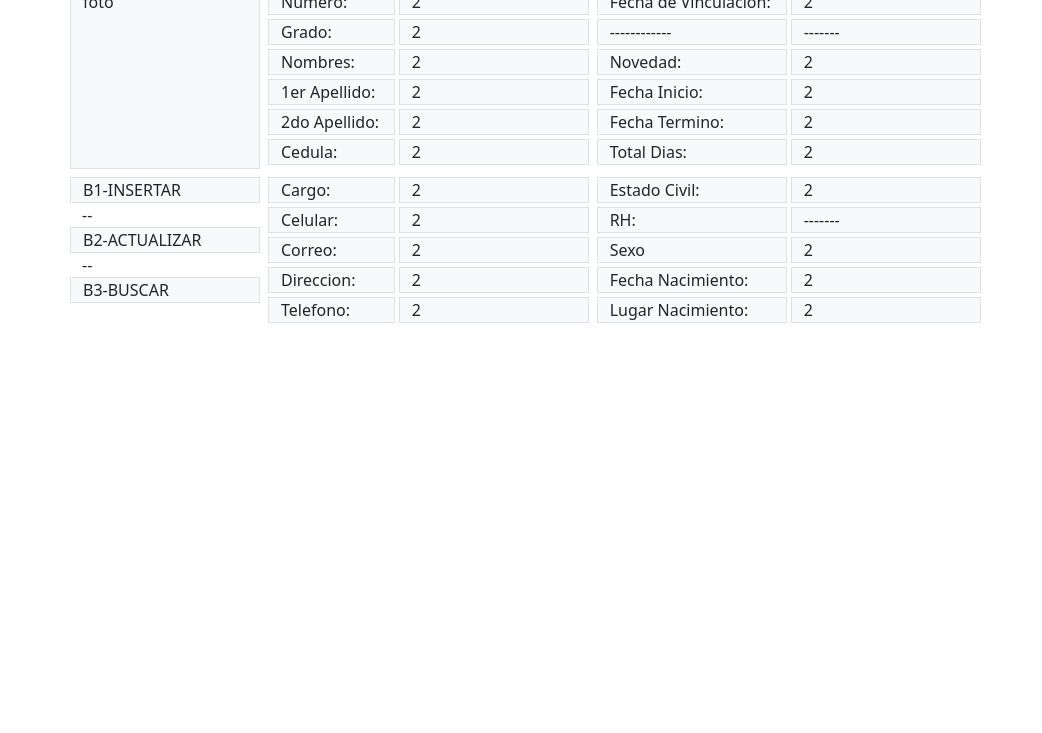
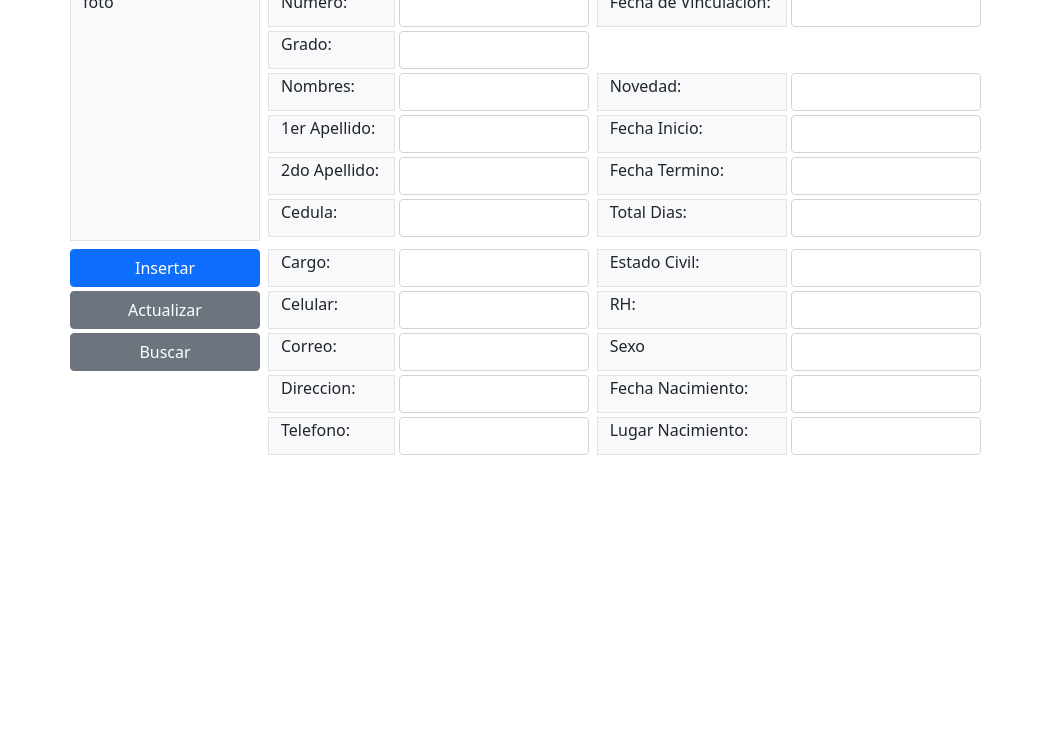
Before and after one commit to pedrogaonacruz/anessa, a plain HTML site: page index.html in a window 1280 px wide. Shown: the part 67-800 px from the top of the page, without its empty margins (0-1042 px from the left). Drawn offline with Linux system fonts and the light colour scheme.

Commit message:
Agregando campos de entreda Input

```diff
--- a/index.html
+++ b/index.html
@@ -26,43 +26,109 @@
       <div class="col-8">
         <div class="row mb-1">
           <div class="col-2 bg-light border me-1">Numero:</div>
-          <div class="col-3 bg-light border me-2">2</div>
+          <div class="col-3 me-2 p-0">
+            <!-- Inicio Input Numero -->
+            <div class="form group">
+              <input type="text" class="form-control" name="numero" id="numero">
+            </div>
+            <!-- Fin Input Numero -->
+          </div>
           <div class="col-3 bg-light border me-1">Fecha de Vinculacion:</div>
-          <div class="col-3 bg-light border">2</div>
+          <div class="col-3 p-0">
+            <!-- Inicio Input fecha de Vinculacion -->
+            <div class="form group">
+              <input type="text" class="form-control" name="fechaVinculacion" id="fechaVinculacion">
+            </div>
+            <!-- Fin Input fecha de Vinculacion -->
+          </div>
         </div>
         <div class="row mb-1">
           <div class="col-2 bg-light border me-1">Grado:</div>
-          <div class="col-3 bg-light border me-2">2</div>
-          <div class="col-3 bg-light border me-1">------------</div>
-          <div class="col-3 bg-light border">-------</div>
+          <div class="col-3 me-2 p-0">
+            <!-- Inicio Input Grado -->
+            <div class="form group">
+              <input type="text" class="form-control" name="grado" id="grado">
+            </div>
+            <!-- Fin Input Grado -->
+          </div>
+          <div class="col-3 "></div>
+          <div class="col-3 "></div>
         </div>
         <div class="row mb-1">
           <div class="col-2 bg-light border me-1">Nombres:</div>
-          <div class="col-3 bg-light border me-2">2</div>
+          <div class="col-3 me-2 p-0">
+            <!-- Inicio Input nombre -->
+            <div class="form group">
+              <input type="text" class="form-control" name="nombre" id="nombre">
+            </div>
+            <!-- Fin Input nombre -->
+          </div>
           <div class="col-3 bg-light border me-1">Novedad:</div>
-          <div class="col-3 bg-light border">2</div>
+          <div class="col-3 p-0">
+            <!-- Inicio Input Novedad -->
+            <div class="form group">
+              <input type="text" class="form-control" name="novedad" id="novedad">
+            </div>
+            <!-- Fin Input Novedad -->
+          </div>
         </div>
         <div class="row mb-1">
           <div class="col-2 bg-light border me-1">1er Apellido:</div>
-          <div class="col-3 bg-light border me-2">2</div>
+          <div class="col-3 me-2 p-0">
+            <!-- Inicio Input 1er Apellido -->
+            <div class="form group">
+              <input type="text" class="form-control" name="1erApellido" id="1erApellido">
+            </div>
+            <!-- Fin Input 1er Apellido -->
+          </div>
           <div class="col-3 bg-light border me-1">Fecha Inicio:</div>
-          <div class="col-3 bg-light border">2</div>
+          <div class="col-3 p-0">
+            <!-- Inicio Input fecha de Inicio Novedad-->
+            <div class="form group">
+              <input type="text" class="form-control" name="fechaInicioNovedad" id="fechaInicioNovedad">
+            </div>
+            <!-- Fin Input fecha de Inicio Novedad -->
+          </div>
         </div>
         <div class="row mb-1">
           <div class="col-2 bg-light border me-1">2do Apellido:</div>
-          <div class="col-3 bg-light border me-2">2</div>
+          <div class="col-3 me-2 p-0">
+
+            <!-- Inicio Input 2do Apellido -->
+            <div class="form group">
+              <input type="text" class="form-control" name="2doApellido" id="2doApellido">
+            </div>
+            <!-- Fin Input 2do Apellido -->
+
+          </div>
           <div class="col-3 bg-light border me-1">Fecha Termino:</div>
-          <div class="col-3 bg-light border">2</div>
+          <div class="col-3 p-0">
+            <!-- Inicio Input fecha de Termino Novedad-->
+            <div class="form group">
+              <input type="text" class="form-control" name="fechaTerminoNovedad" id="fechaTerminoNovedad">
+            </div>
+            <!-- Fin Input fecha de Termino Novedad -->
+          </div>
         </div>
         <div class="row mb-1">
           <div class="col-2 bg-light border me-1">Cedula:</div>
-          <div class="col-3 bg-light border me-2">2</div>
+          <div class="col-3 me-2 p-0">
+            <!-- Inicio Input Cedula -->
+            <div class="form group">
+              <input type="text" class="form-control" name="cedula" id="cedula">
+            </div>
+            <!-- Fin Input Cedula -->
+          </div>
           <div class="col-3 bg-light border me-1">Total Dias:</div>
-          <div class="col-3 bg-light border">2</div>
+          <div class="col-3 p-0">
+            <!-- Inicio Input Dias de Novedad-->
+            <div class="form group">
+              <input type="text" class="form-control" name="diasNovedad" id="diasNovedad">
+            </div>
+            <!-- Fin Input Dias de Novedad -->
+          </div>
         </div>
-
       </div>
-
     </div>
 <!-- Fin Bloque Superior -->
 
@@ -72,19 +138,21 @@
     <div class="row mt-2">
       <div class="col-2 me-2">
         <div class="row">
-          <div class="col border bg-light">B1-INSERTAR</div>
+          <div class="col-12 d-grid gap-2  mb-1 p-0">
+            <button type="button" class="btn btn-primary">Insertar</button>
+          </div>
         </div>
+
         <div class="row">
-          <div class="col">--</div>
+          <div class="col-12 d-grid gap-2 mb-1 p-0">
+            <button type="button" class="btn btn-secondary">Actualizar</button>
+          </div>
         </div>
+
         <div class="row">
-          <div class="col border bg-light">B2-ACTUALIZAR</div>
-        </div>
-        <div class="row">
-          <div class="col">--</div>
-        </div>
-        <div class="row">
-          <div class="col border bg-light">B3-BUSCAR</div>
+          <div class="col-12 d-grid gap-2 mb-1 p-0">
+            <button type="button" class="btn btn-secondary">Buscar</button>
+          </div>
         </div>
       </div>
 <!--Fin Menu de Botones -->
@@ -93,39 +161,102 @@
       <div class="col-8">
         <div class="row mb-1">
           <div class="col-2 bg-light border me-1">Cargo:</div>
-          <div class="col-3 bg-light border me-2">2</div>
+          <div class="col-3 me-2 p-0">
+             <!-- Inicio Input Cargo -->
+             <div class="form group">
+              <input type="text" class="form-control" name="cargo" id="cargo">
+            </div>
+            <!-- Fin Input Cargo -->
+          </div>
           <div class="col-3 bg-light border me-1">Estado Civil:</div>
-          <div class="col-3 bg-light border">2</div>
+          <div class="col-3 p-0">
+            <!-- Inicio Input Estado Civil -->
+            <div class="form group">
+              <input type="text" class="form-control" name="estadoCivil" id="estadoCivil">
+            </div>
+            <!-- Fin Input Estado Civil -->
+          </div>
         </div>
         <div class="row mb-1">
           <div class="col-2 bg-light border me-1">Celular:</div>
-          <div class="col-3 bg-light border me-2">2</div>
+          <div class="col-3 me-2 p-0">
+            <!-- Inicio Input Celular -->
+            <div class="form group">
+              <input type="text" class="form-control" name="celular" id="celular">
+            </div>
+            <!-- Fin Input Celular -->
+          </div>
           <div class="col-3 bg-light border me-1">RH:</div>
-          <div class="col-3 bg-light border">-------</div>
+          <div class="col-3 me-2 p-0">
+            <!-- Inicio Input RH -->
+            <div class="form group">
+              <input type="text" class="form-control" name="rh" id="rh">
+            </div>
+            <!-- Fin Input RH -->
+          </div>
         </div>
         <div class="row mb-1">
           <div class="col-2 bg-light border me-1">Correo:</div>
-          <div class="col-3 bg-light border me-2">2</div>
+          <div class="col-3 me-2 p-0">
+            <!-- Inicio Input Correo -->
+            <div class="form group">
+              <input type="text" class="form-control" name="correo" id="correo">
+            </div>
+            <!-- Fin Input Correo -->
+          </div>
           <div class="col-3 bg-light border me-1">Sexo</div>
-          <div class="col-3 bg-light border">2</div>
+          <div class="col-3 me-2 p-0">
+            <!-- Inicio Input Sexo -->
+            <div class="form group">
+              <input type="text" class="form-control" name="sexo" id="sexo">
+            </div>
+            <!-- Fin Input Sexo -->
+          </div>
         </div>
         <div class="row mb-1">
           <div class="col-2 bg-light border me-1">Direccion:</div>
-          <div class="col-3 bg-light border me-2">2</div>
+          <div class="col-3 me-2 p-0">
+            <!-- Inicio Input Direccion -->
+            <div class="form group">
+              <input type="text" class="form-control" name="direccion" id="direccion">
+            </div>
+            <!-- Fin Input Direccion -->
+          </div>
           <div class="col-3 bg-light border me-1">Fecha Nacimiento:</div>
-          <div class="col-3 bg-light border">2</div>
+            <div class="col-3 me-2 p-0">
+              <!-- Inicio Input Fecha de nacimiento -->
+              <div class="form group">
+                <input type="text" class="form-control" name="fechaNacimiento" id="fechaNacimiento">
+              </div>
+              <!-- Fin Input Fecha de nacimiento -->
+            </div>
+
         </div>
         <div class="row mb-1">
           <div class="col-2 bg-light border me-1">Telefono:</div>
-          <div class="col-3 bg-light border me-2">2</div>
+          <div class="col-3 me-2 p-0">
+            <!-- Inicio Input Telefono -->
+            <div class="form group">
+              <input type="text" class="form-control" name="telefono" id="telefono">
+            </div>
+            <!-- Fin Input Telefono -->
+          </div>
           <div class="col-3 bg-light border me-1">Lugar Nacimiento:</div>
-          <div class="col-3 bg-light border">2</div>
+          <div class="col-3 me-2 p-0">
+            <!-- Inicio Input Lugar de Nacimiento -->
+            <div class="form group">
+              <input type="text" class="form-control" name="lugarNacimiento" id="lugarNacimiento">
+            </div>
+            <!-- Fin Input Lugar de Nacimiento -->
+          </div>
         </div>
 
       </div>
 
     </div>
     <!--Fin Bloque Inferior -->
+
+
 
   </div>
 
```
